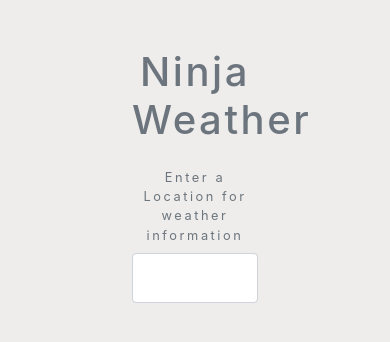
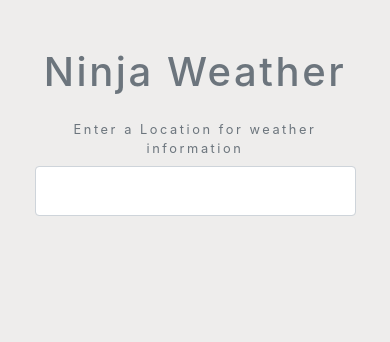
Before and after one commit to rahulshinde235/Weather-App, a plain HTML site: page index.html in a window 390 px wide. Drawn offline with nearby package versions, Linux system fonts and the light colour scheme.

Commit message:
Added media queries for mobiles

```diff
--- a/style.css
+++ b/style.css
@@ -13,3 +13,8 @@ body{
     width: 100px;
     margin-bottom: -50px;
   }
+@media only screen and (max-width: 600px) {
+    .container{
+        max-width: 90%;
+    }
+  }
```
